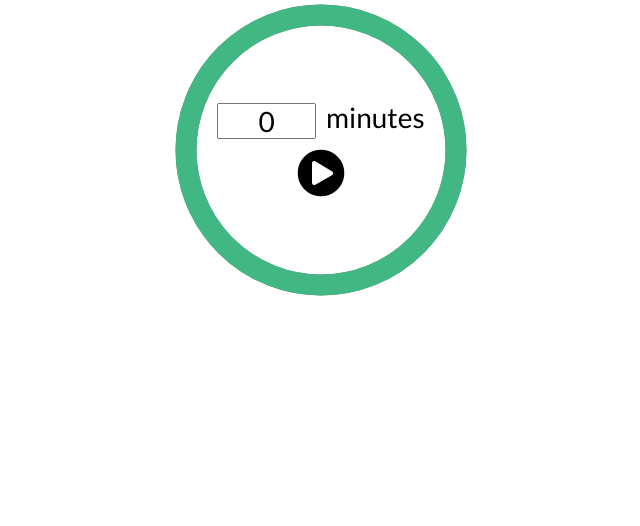
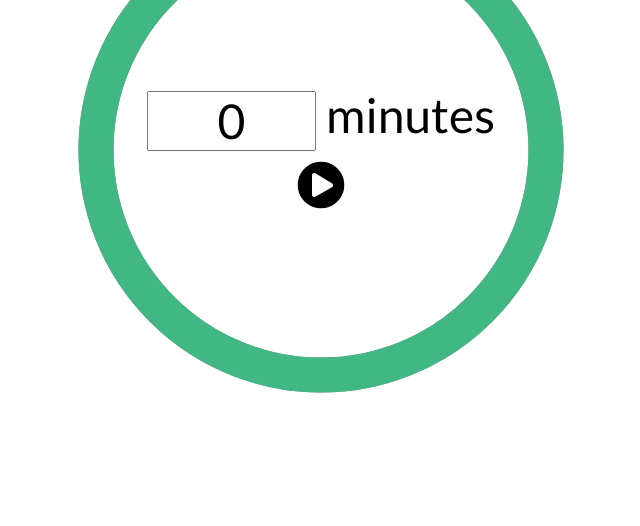
Before and after one commit to mamucha/timer, a plain HTML site: page index.html in a window 1280 px wide. Shown: the part 274-800 px from the top of the page, without its empty margins (319-959 px from the left). Drawn offline with Linux system fonts and the light colour scheme.

Commit message:
add style desktop

```diff
--- a/style/sass/style.scss
+++ b/style/sass/style.scss
@@ -113,3 +113,14 @@
 .h-hide {
   display: none;
 }
+
+@media only screen and (min-width: 1024px) {
+  .clock__label {
+    @include size(500px);
+    font-size: 48px;
+  }
+
+  .timer__clock {
+    @include size(500px);
+  }
+}
```
Also changed, not shown: style/css/style.min.css.
